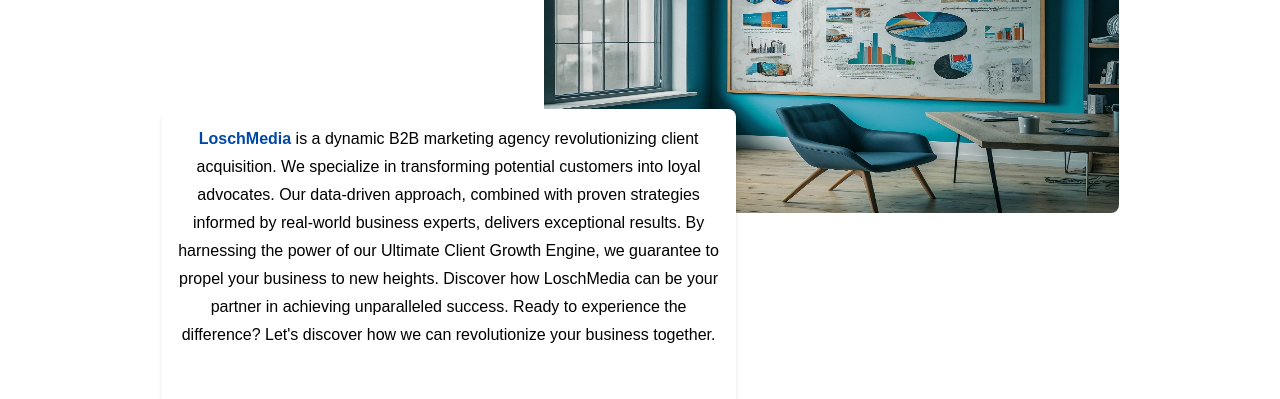
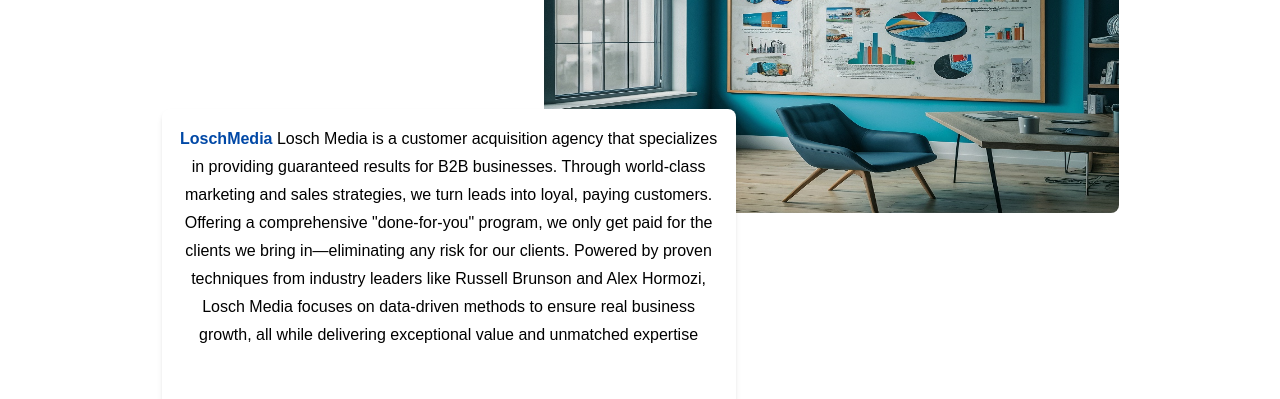
Before and after one commit to ayouub-bk/LoschMedia_Agency, a React (Vite) app: page / in a window 1280 px wide. Shown: the part 1180-1579 px from the top of the page. Built offline with nearby package versions, Linux system fonts and the light colour scheme.

Commit message:
fixed testitomails + removed animations

```diff
--- a/src/pages/HomeScreen.jsx
+++ b/src/pages/HomeScreen.jsx
@@ -9,44 +9,11 @@ import OffersHome from "../Components/sections/OffersHome";
 import Faq from "../Components/sections/Faq";
 
 const HomeScreen = () => {
-  const sectionRefs = useRef([]);
-
-  useEffect(() => {
-    const observer = new IntersectionObserver(
-      (entries) => {
-        entries.forEach((entry) => {
-          if (entry.isIntersecting) {
-            entry.target.classList.add("animate-fade-in-up");
-          } else {
-            entry.target.classList.remove("animate-fade-in-up");
-          }
-        });
-      },
-      { threshold: 0.2 } // Trigger when 20% of the section is visible
-    );
-
-    sectionRefs.current.forEach((section) => {
-      if (section) {
-        observer.observe(section);
-      }
-    });
-
-    return () => {
-      sectionRefs.current.forEach((section) => {
-        if (section) {
-          observer.unobserve(section);
-        }
-      });
-    };
-  }, []);
   return (
     <>
       <Header />
-      <div className="flex flex-col w-screen items-center desktop:p-10 p-6 scroll-smooth   ">
-        <div
-          ref={(el) => (sectionRefs.current[0] = el)}
-          className="about-losch-media p-4 w-screen flex flex-col justify-center items-center mb-20 tablet:mb-0 "
-        >
+      <div className="flex flex-col max-w-[100%] items-center desktop:p-10 p-6   ">
+        <div className="about-losch-media p-4 w-screen flex flex-col justify-center items-center mb-20 tablet:mb-0 ">
           <h1 className="highlighted-title hidden  tablet:block  tablet:text-secondary text-[48px]   ">
             About LoshMedia
           </h1>
@@ -60,21 +27,21 @@ const HomeScreen = () => {
               <img className="w-full h-full rounded-lg " src={img1} alt="img" />
             </div>
             <div className="tablet:w-[60%] tablet:h-[60%] h-full rounded-lg  p-4  bg-primary text-center  shadow-md text-[16px] relative tablet:-mt-32   ">
-              <p className="desktop:leading-7 ">
+              <p className="desktop:leading-7  text-center ">
                 <span className="text-secondary font-bold  ">LoschMedia</span>{" "}
-                is a dynamic B2B marketing agency revolutionizing client
-                acquisition. We specialize in transforming potential customers
-                into loyal advocates. Our data-driven approach, combined with
-                proven strategies informed by real-world business experts,
-                delivers exceptional results. By harnessing the power of our
-                Ultimate Client Growth Engine, we guarantee to propel your
-                business to new heights. Discover how LoschMedia can be your
-                partner in achieving unparalleled success. Ready to experience
-                the difference? Let's discover how we can revolutionize your
-                business together.
+                Losch Media is a customer acquisition agency that specializes in
+                providing guaranteed results for B2B businesses. Through
+                world-class marketing and sales strategies, we turn leads into
+                loyal, paying customers. Offering a comprehensive "done-for-you"
+                program, we only get paid for the clients we bring
+                in—eliminating any risk for our clients. Powered by proven
+                techniques from industry leaders like Russell Brunson and Alex
+                Hormozi, Losch Media focuses on data-driven methods to ensure
+                real business growth, all while delivering exceptional value and
+                unmatched expertise
               </p>
               <Link
-                className="text-highlight absolute bottom-0 right-2 text-sm desktop:text-lg "
+                className="text-highlight absolute bottom-0 desktop:bottom-2  right-2 text-sm desktop:text-lg "
                 to="About"
               >
                 Read more ...
@@ -82,16 +49,16 @@ const HomeScreen = () => {
             </div>
           </div>
         </div>
-        <div ref={(el) => (sectionRefs.current[1] = el)}>
+        <div>
           <TestimonailsHome />
         </div>
-        <div ref={(el) => (sectionRefs.current[2] = el)}>
+        <div>
           <ServicesHome />
         </div>
-        <div ref={(el) => (sectionRefs.current[3] = el)}>
+        <div>
           <OffersHome />
         </div>
-        <div ref={(el) => (sectionRefs.current[4] = el)}>
+        <div>
           <Faq />
         </div>
       </div>
```
